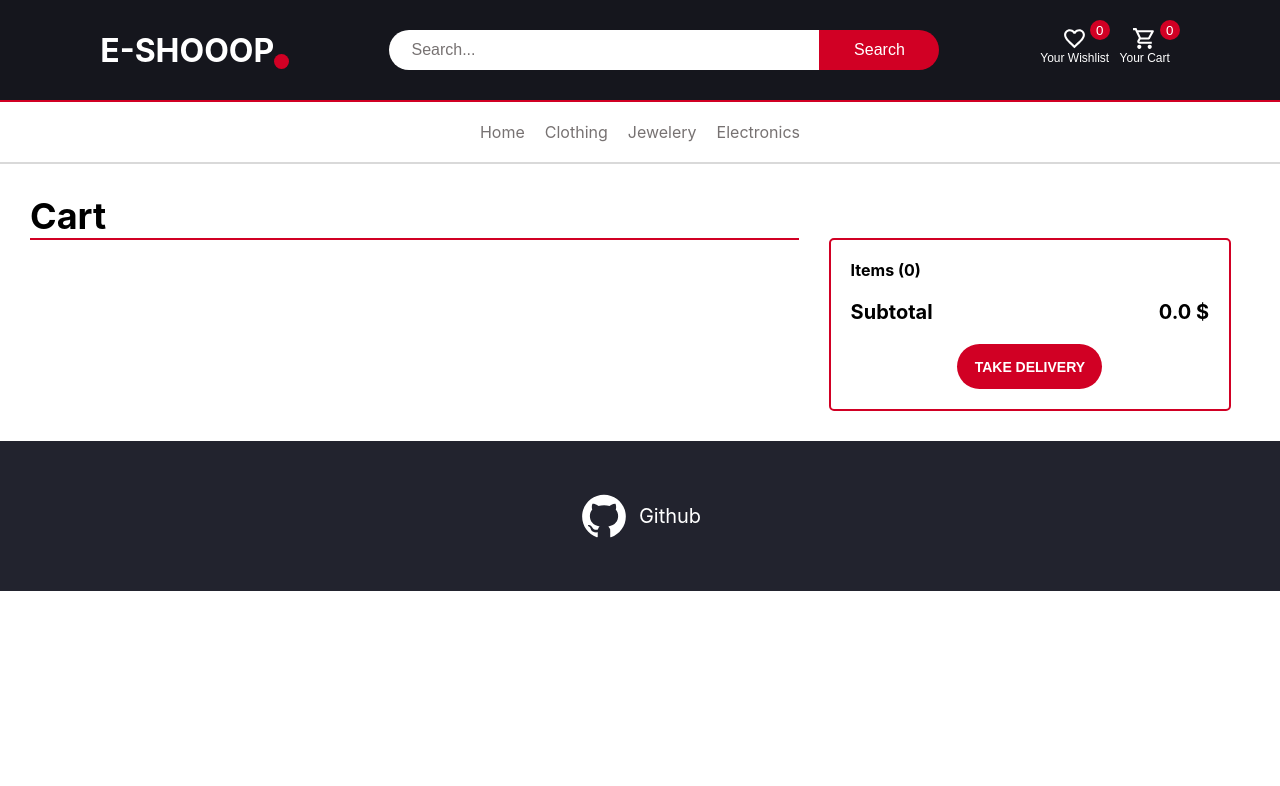
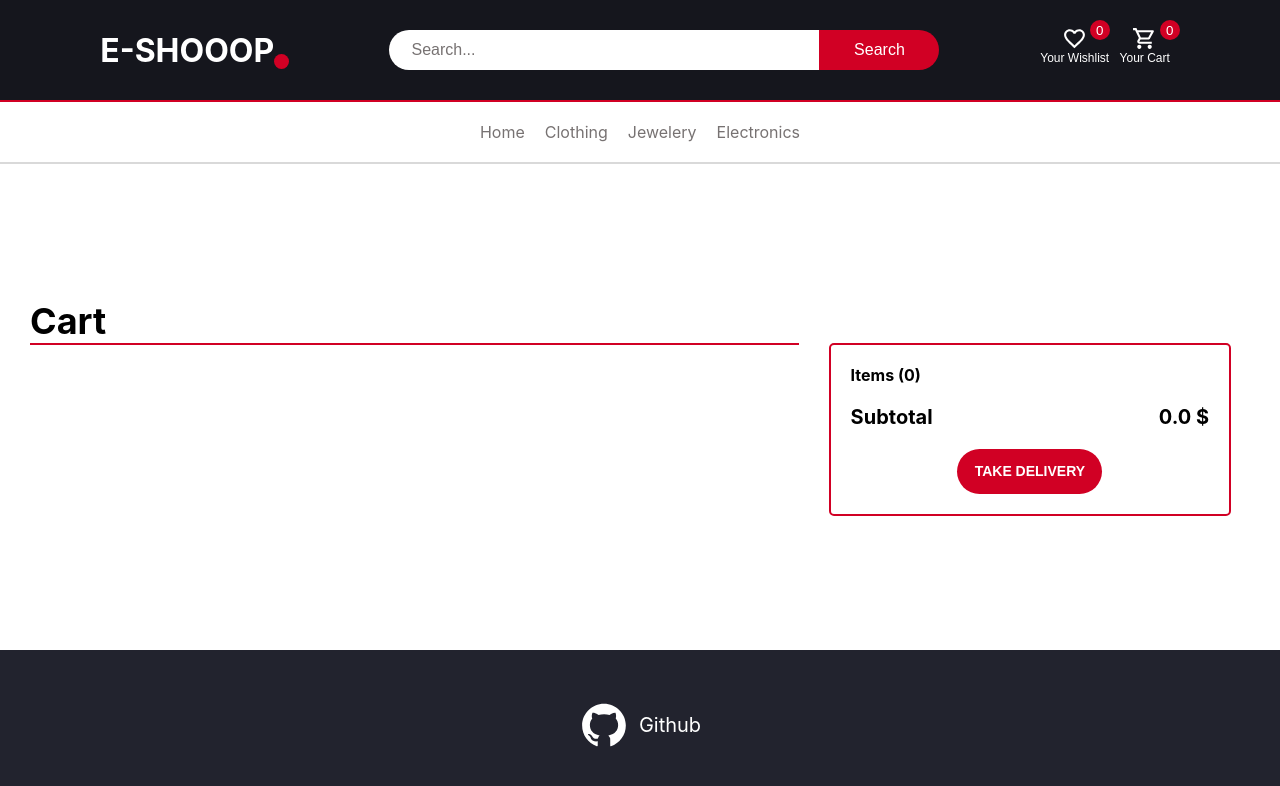
Before and after one commit to Kekmus/eshoop-next, a Next.js app: page /cart in a window 1280 px wide. Shown: the top 786 px of the page. Built offline with nearby package versions, Linux system fonts and the light colour scheme.

Commit message:
Fix: move nav to layout and fix footer position

```diff
--- a/components/Layout/Layout.js
+++ b/components/Layout/Layout.js
@@ -1,14 +1,23 @@
-import Header from "../Header/Header"
-import Footer from "../Footer/Footer"
+import style from "./Layout.module.css";
+import Header from "../Header/Header";
+import Footer from "../Footer/Footer";
+import Navigation from "../Navigation/Navigation";
+import { useRouter } from "next/router";
 
-const Layout = ({children}) => {
+const Layout = ({ children }) => {
+  const router = useRouter();
+  const currentPage = router.pathname.slice(1);
+
   return (
-    <>
-    <Header />
-    {children}
-    <Footer />
-    </>
-  )
-}
+    <div className={style.layout__wrapper}>
+      <div>
+        <Header />
+        <Navigation currentPage={currentPage.toLocaleLowerCase()} />
+      </div>
+      {children}
+      <Footer />
+    </div>
+  );
+};
 
-export default Layout
+export default Layout;
--- a/components/Layout/Layout.module.css
+++ b/components/Layout/Layout.module.css
@@ -0,0 +1,6 @@
+.layout__wrapper {
+  display: flex;
+  flex-direction: column;
+  justify-content: space-between;
+  min-height: 100vh;
+}
--- a/components/Navigation/Navigation.js
+++ b/components/Navigation/Navigation.js
@@ -9,7 +9,7 @@ const Navigation = ({ currentPage }) => {
         <Link href="/">
           <a
             className={
-              currentPage === "home"
+              currentPage === ""
                 ? style.navigation__active
                 : style.navigation__link
             }
--- a/pages/cart/index.js
+++ b/pages/cart/index.js
@@ -6,9 +6,6 @@ import Cart from "../../components/Cart/Cart";
 const CartPage = () => {
   return (
     <>
-      <Navigation
-        currentPage={''}
-      />
       <Cart />
     </>
   );
--- a/pages/clothing/index.js
+++ b/pages/clothing/index.js
@@ -6,9 +6,6 @@ import ProductsSection from "../../components/ProductsSection/ProductsSection";
 const Clothing = () => {
   return (
     <>
-      <Navigation
-        currentPage={'clothing'}
-      />
       <ProductsSection />
       <HotDeal />
       <Newsletter />
--- a/pages/electronics/index.js
+++ b/pages/electronics/index.js
@@ -6,9 +6,6 @@ import ProductsSection from "../../components/ProductsSection/ProductsSection";
 const Electronics = () => {
   return (
     <>
-      <Navigation
-        currentPage={'electronics'}
-      />
       <ProductsSection />
       <HotDeal />
       <Newsletter />
--- a/pages/index.js
+++ b/pages/index.js
@@ -7,9 +7,6 @@ const Home = () => {
 
   return (
     <>
-      <Navigation
-        currentPage={'home'}
-      />
       <ProductsSection />
       <HotDeal />
       <Newsletter />
--- a/pages/jewelery/index.js
+++ b/pages/jewelery/index.js
@@ -6,9 +6,6 @@ import ProductsSection from "../../components/ProductsSection/ProductsSection";
 const Jewelery = () => {
   return (
     <>
-      <Navigation
-        currentPage={'jewelery'}
-      />
       <ProductsSection />
       <HotDeal />
       <Newsletter />
--- a/pages/wishlist/index.js
+++ b/pages/wishlist/index.js
@@ -6,9 +6,6 @@ import Wishlist from "../../components/Wishlist/Wishlist";
 const WishlistPage = () => {
   return (
     <>
-      <Navigation
-        currentPage={''}
-      />
       <Wishlist />
     </>
   );
--- a/styles/globals.css
+++ b/styles/globals.css
@@ -4,7 +4,7 @@
   --text-color: #777272;
   --light-grey-color: #D9D9D9;
   --dark-color: #15161D;
-  --kek-color: #000000;
+  --black-color: #000000;
   --footer-color: #22232E;
   --dark-text-color: #333333;
   --input-border-color: #B5A9A9;
```
